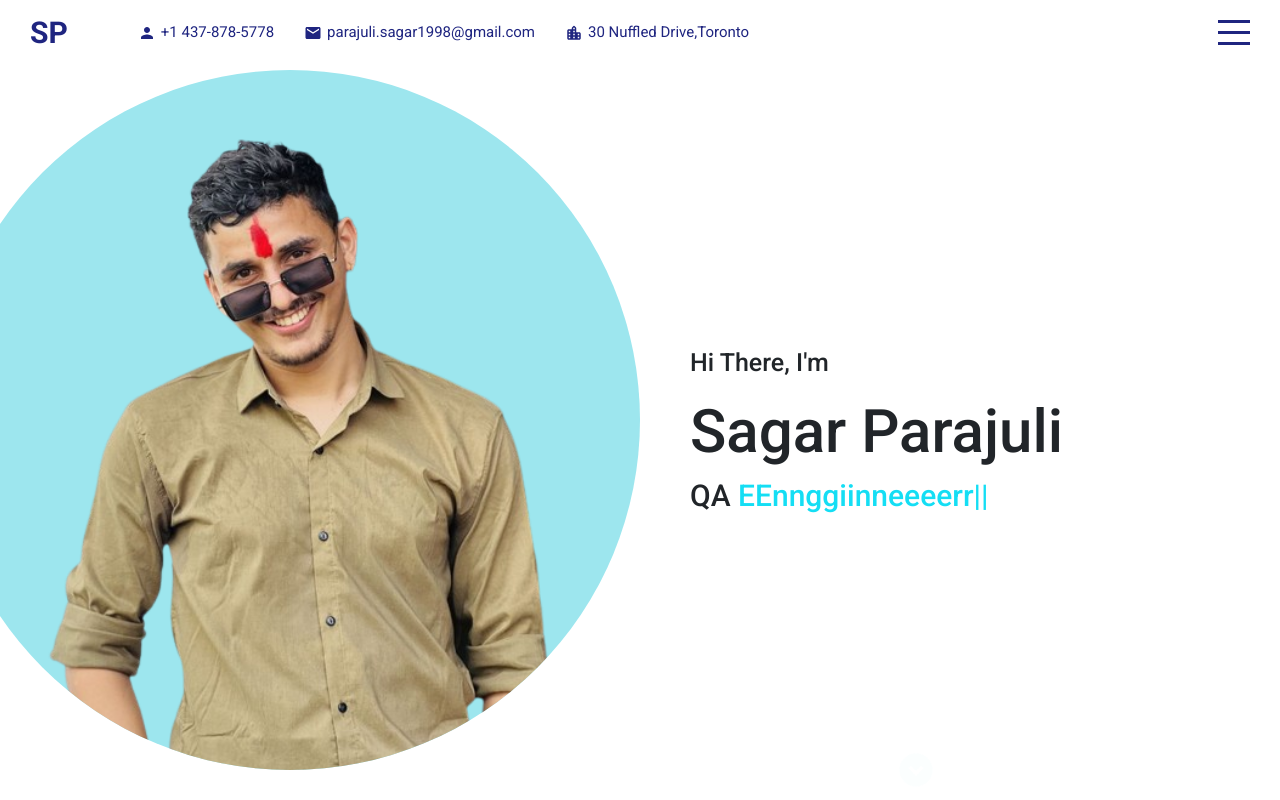
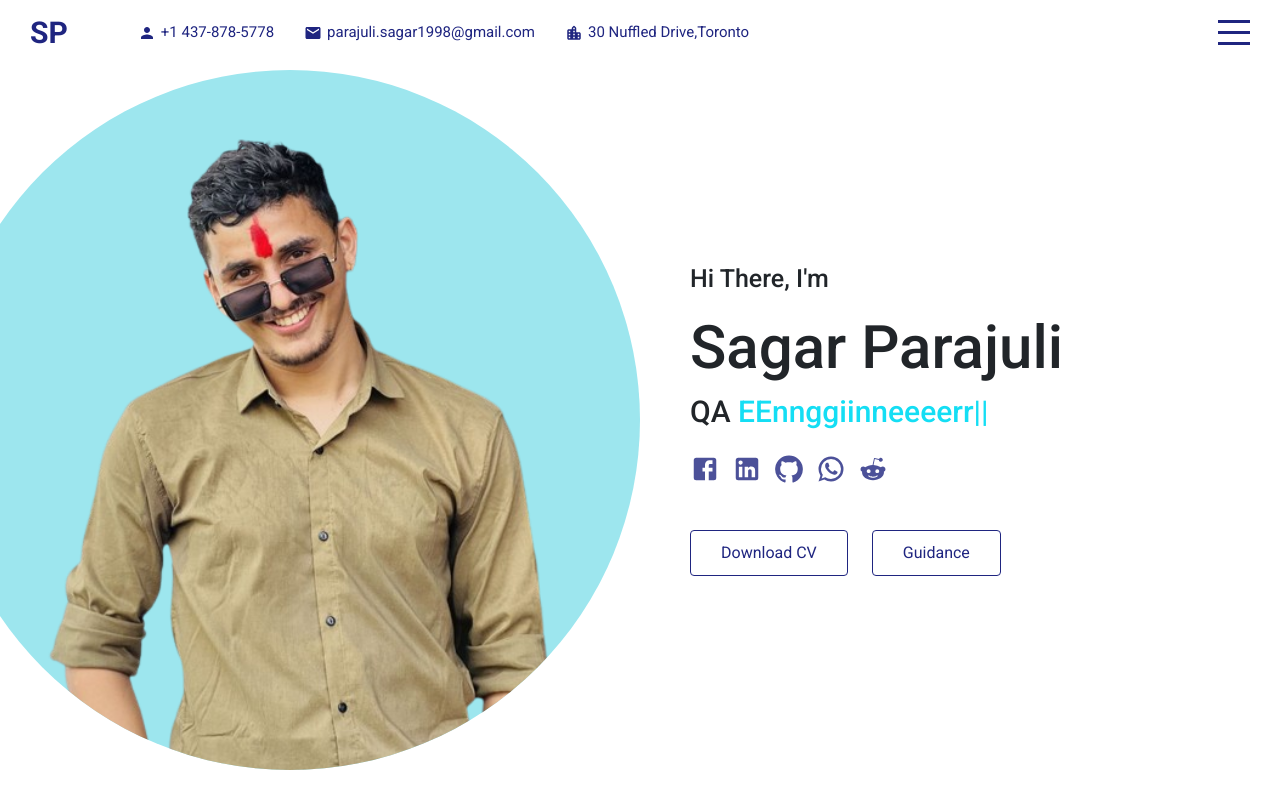
Before and after one commit to Ahsinal/Sprotfolio, a React (Create React App) app: page / in a window 1280 px wide. Built offline with nearby package versions, Linux system fonts and the light colour scheme.

Commit message:
added social icons and buttons in intro section

```diff
--- a/src/components/intro/Intro.jsx
+++ b/src/components/intro/Intro.jsx
@@ -1,6 +1,7 @@
 import './intro.scss'
 import { init } from 'ityped'
 import ExpandCircleDownIcon from '@mui/icons-material/ExpandCircleDown';
+import {Facebook, GitHub, LinkedIn, Reddit, WhatsApp} from '@mui/icons-material';
 import { useEffect,useRef } from 'react';
 const Intro = () => {
   const textRef =useRef(null);
@@ -11,7 +12,7 @@ const Intro = () => {
       init(textElement, {
         backDelay:1500,
         showCursor:true,
-        strings: ['Associate', 'Engineer','Testing Automation' ],
+        strings: ['Associate', 'Engineer','Testing Automation'],
       });
     }
   },[]);
@@ -29,10 +30,22 @@ const Intro = () => {
           <h1>Sagar Parajuli</h1>
           <h3>QA <span ref={textRef}></span></h3>
 
-          <a href="#protfolio">
+          <div className="social-links">
+            <Facebook className='icon'/>
+            <LinkedIn className='icon'/>
+            <GitHub className='icon'/>
+            <WhatsApp className='icon'/>
+            <Reddit className='icon'/>
+          </div>
+
+          <div className="buttonContainer">
+            <a href=""><button>Download CV</button></a>
+            <button>Guidance</button>
+          </div>
+        </div>
+        {/* <a href="#protfolio">
             <ExpandCircleDownIcon className='icon'/>
-          </a>
-        </div>
+          </a> */}
       </div>
     </div>
   )
--- a/src/components/intro/intro.scss
+++ b/src/components/intro/intro.scss
@@ -63,23 +63,71 @@
                     }
                 }
             }
-        }
-    }
-    a{
-        position: absolute;
-        bottom: 10px;
-        left: 40%;
-        color:rgb(173, 234, 241);
+            .social-links{
+                display: flex;
+                align-items: center;
+                cursor: pointer;
+                margin: 6px 0px;
+                height: 50px;
+                transition: all ease 0.5s;
 
-        .icon{
-            font-size: 40px;
-            animation: arrowBlink 2s infinite;
-        }
+                .icon{
+                    font-size: 30px;
+                    color: rgba(31,37,128,0.8);
+                    margin-right: 0.75rem;
 
-        @keyframes arrowBlink {
-            100%{
-                opacity: 0;
+                    &:hover{
+                        transform: scale(1.5);
+                        color: rgb(31,37,128);
+                    }
+                }
+            }
+
+            .buttonContainer{
+               margin: 30px 0px;
+               transition: all ease 1s;
+
+               button{
+                    outline: none;
+                    border:1px solid rgb(31,37,128);;
+                    border-radius: 4px;
+                    margin-right: 1.5rem;
+                    height: auto;
+                    width: auto;
+                    padding: 10px 30px;
+                    color: rgb(31,37,128);;
+                    background-color: transparent;
+
+                    a{
+                        color: inherit;
+                        text-decoration: none;
+                    }
+
+                    &:hover{
+                        background-color: rgba(31,37,128,0.85);
+                        color: white;
+                    }
+
+
+                }
             }
         }
+        // a{
+        //     position: absolute;
+        //     bottom: 10px;
+        //     left: 40%;
+        //     color:rgb(173, 234, 241);
+
+        //     .icon{
+        //         font-size: 40px;
+        //         animation: arrowBlink 2s infinite;
+        //     }
+
+        //     @keyframes arrowBlink {
+        //         100%{
+        //             opacity: 0;
+        //         }
+        //     }
+        // }
     }
 }
```
Also changed, not shown: 1 other file (tests, documents, lock files or other folders).
